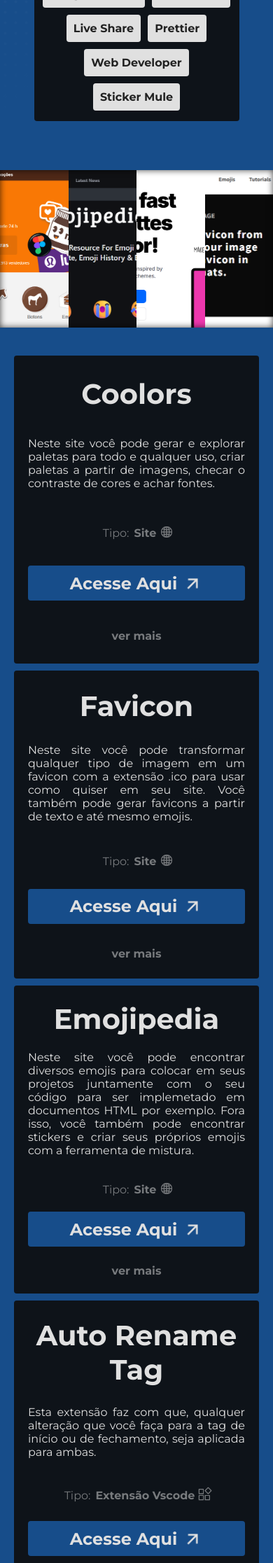
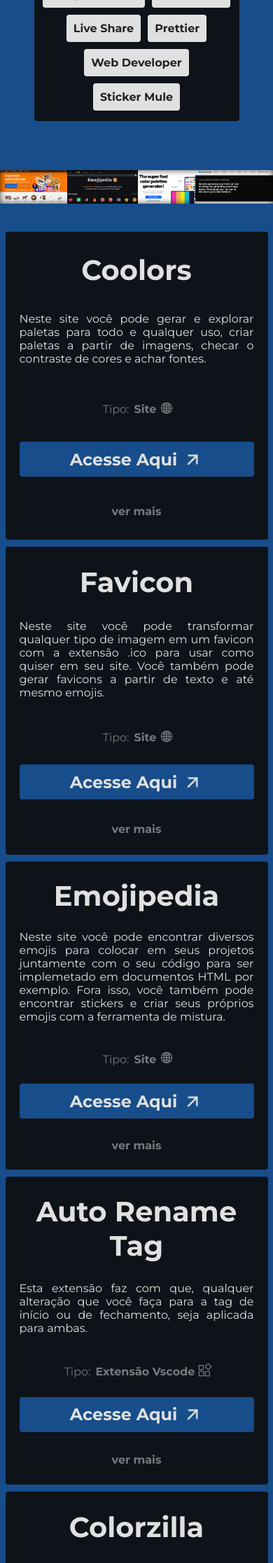
Before and after one commit to cauacosta18/ColecaoFerramentas, a PHP site: page / in a window 390 px wide. Shown: the part 1005-3238 px from the top of the page at 70% size. Run offline with PHP 8.4, Linux system fonts and the light colour scheme.

Commit message:
Melhorando responsividade

```diff
--- a/ferramentas.css
+++ b/ferramentas.css
@@ -1,9 +1,12 @@
 #ferramentas {
     display: grid;
-    grid-template-columns: repeat(auto-fill, minmax(325px, 1fr));
+    grid-template-columns: repeat(auto-fit, minmax(375px, 1fr));
     gap: 10px;
-    margin: 40px 20px;
+    box-sizing: border-box;
+    margin: 40px;
     justify-content: center;
+    width: 100%;
+    padding: 0 20px;
 }
 .ferramenta img{
     width: 100%;
@@ -19,6 +22,7 @@
     min-height: 400px;
     max-width: max-content;
     text-align: justify;
+    scroll-margin: 150px;
 }
 .ferramenta button {
     background-color: #174d8a;
--- a/imagens.css
+++ b/imagens.css
@@ -13,8 +13,9 @@
     z-index: 1000;
 }
 #imagens img {
-    width: 25%;
-    min-height: 225px;
+    width: auto;
+    max-width: 100%;
+    height: 500px;
     overflow: hidden;
     object-fit: cover;
     max-height: fit-content;
--- a/main.css
+++ b/main.css
@@ -15,6 +15,7 @@
     display: flex;
     flex-direction: column;
     align-items: center;
+    width: 100%;
 }
 main {
     display: flex;
@@ -58,6 +59,7 @@
     padding: 15px 0;
     margin: 0;
     flex-wrap: wrap;
+    width: 100%;
 }
 .fundo-pontilhado {
     position: relative;
@@ -78,8 +80,6 @@
     position: absolute;
     top: 0; bottom: 0; left: 0; right: 0;
     display: inline-block;
-
     background-image: linear-gradient(135deg, #ffffff00 0%, #174d8a 70%, #174d8a 100%);
-
     z-index: -1;
 }
--- a/style.css
+++ b/style.css
@@ -10,12 +10,16 @@
     scroll-behavior: smooth;
 }
 body {
+    display: flex;
+    flex-direction: column;
+    justify-content: space-between;
     margin: 0px;
     padding: 0px;
     color: #e0e0e0;
     font-family: "Montserrat";
     background-color: #174d8a;
     position: relative;
+    min-height: 100vh;
 }
 a {
     text-decoration: none;
```
